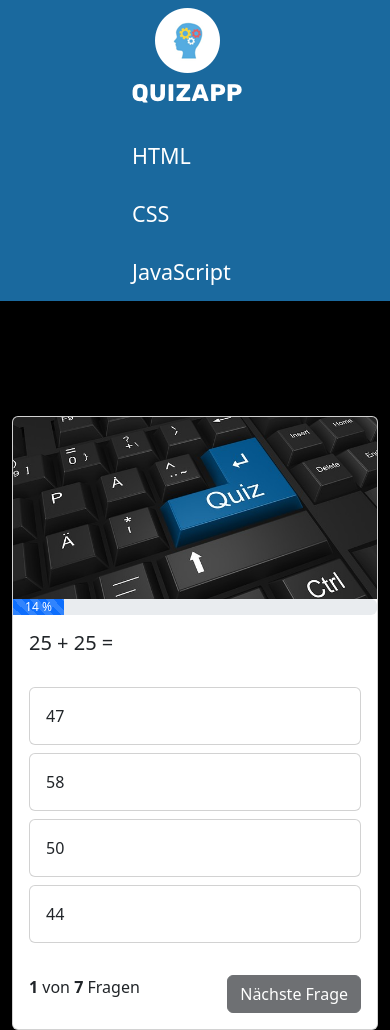
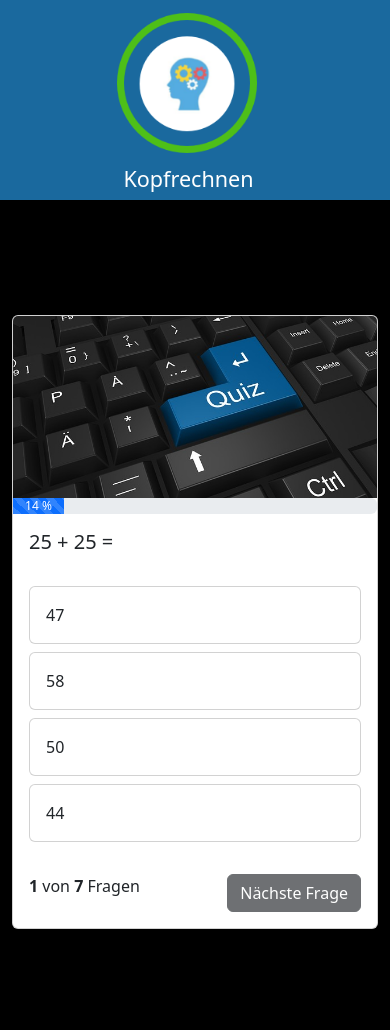
Before and after one commit to HosnyFahim/quizapp, a plain HTML site: page index.html in a window 390 px wide. Drawn offline with nearby package versions, Linux system fonts and the light colour scheme.

Commit message:
Style updated-responsive

```diff
--- a/index.html
+++ b/index.html
@@ -22,13 +22,12 @@
 
         <nav class="navbar bg-gray">
             <div class="nav-content">
-                <a class="navbar-brand" href="#">
-                    <img src="img/logo.png">
+                <a class="navbar-brand" href="index.html">
+                    <img src="img/brain result.png">
                 </a>
                 <div class="categories-container">
-                    <h4 class="categories">HTML</h4><br>
-                    <h4 class="categories">CSS</h4><br>
-                    <h4 class="categories">JavaScript</h4>
+                    <h4 class="categories">Kopfrechnen</h4><br>
+
                 </div>
             </div>
         </nav>
--- a/media.css
+++ b/media.css
@@ -1,3 +1,9 @@
+@media (max-width: 1300px) {
+    .nav-content img {
+        width: 140px;
+    }
+}
+
 @media (max-width: 1000px) {
     .main {
         display: flex;
@@ -10,7 +16,8 @@
         flex-direction: column;
         justify-content: space-around;
         width: 100%;
-        min-height: 100px;
+        min-height: 80px;
+        height: 200px !important;
         color: white;
         z-index: 2;
     }
--- a/style.css
+++ b/style.css
@@ -12,7 +12,7 @@ body {
 .bg-gray {
     background-color: #1A699E;
     min-height: 100vh;
-    width: 20vw;
+    width: 16vw;
     display: flex;
     flex-direction: column;
     justify-content: space-around;
@@ -22,26 +22,20 @@ body {
 
 .nav-content {
     margin-top: 200px;
-}
-
-.categories-container {
-    margin-top: 40px;
+    margin-left: 8px;
+    margin-right: 8px;
+    display: flex;
+    justify-content: center;
+    flex-direction: column;
+    align-items: center;
 }
 
 .categories {
-    cursor: pointer;
+    justify-content: center;
     display: flex;
-    flex-direction: column;
-    justify-content: space-around;
-    transition: all 125ms ease-in-out;
-}
-
-.categories:hover {
-    cursor: pointer;
-    background-color: #529EE4;
-    color: black;
-    border-radius: 5px;
-    transition: all 125ms ease-in-out;
+    align-items: center;
+    margin-top: 8px;
+    margin-right: 13px;
 }
 
 .container {
```
